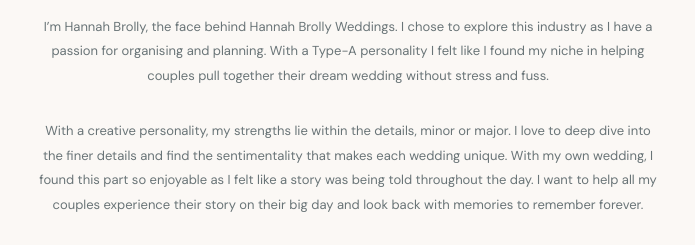
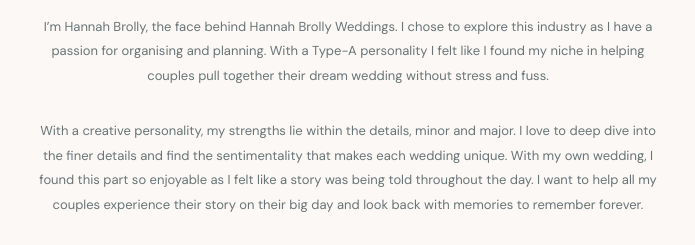
Before and after one commit to brolly91-tech/hb-weddings, a plain HTML site: page index.html in a window 1280 px wide. Shown: the part 1056-1301 px from the top of the page, 292-987 px from the left. Drawn offline with nearby package versions, Linux system fonts and the light colour scheme.

Commit message:
Add files via upload

```diff
--- a/index.html
+++ b/index.html
@@ -143,7 +143,7 @@ footer{padding:28px 6vw;display:flex;align-items:center;justify-content:space-be
   <h2>About me</h2>
   <p>I’m Hannah Brolly, the face behind Hannah Brolly Weddings. I chose to explore this industry as I have a passion for organising and planning. With a Type-A personality I felt like I found my niche in helping couples pull together their dream wedding without stress and fuss.
   </p>
-  <p>With a creative personality, my strengths lie within the details, minor or major. I love to deep dive into the finer details and find the sentimentality that makes each wedding unique. With my own wedding, I found this part so enjoyable as I felt like a story was being told throughout the day. I want to help all my couples experience their story on their big day and look back with memories to remember forever.
+  <p>With a creative personality, my strengths lie within the details, minor and major. I love to deep dive into the finer details and find the sentimentality that makes each wedding unique. With my own wedding, I found this part so enjoyable as I felt like a story was being told throughout the day. I want to help all my couples experience their story on their big day and look back with memories to remember forever.
   </p>
   <h2>"Step Under The Brolly"</h2>
   <p>I want to make each couple feel like they are planning their wedding with a friend, that joy and excitement is felt throughout each planning process. My mission is to make this chapter of your life unforgettable.</p>
```
